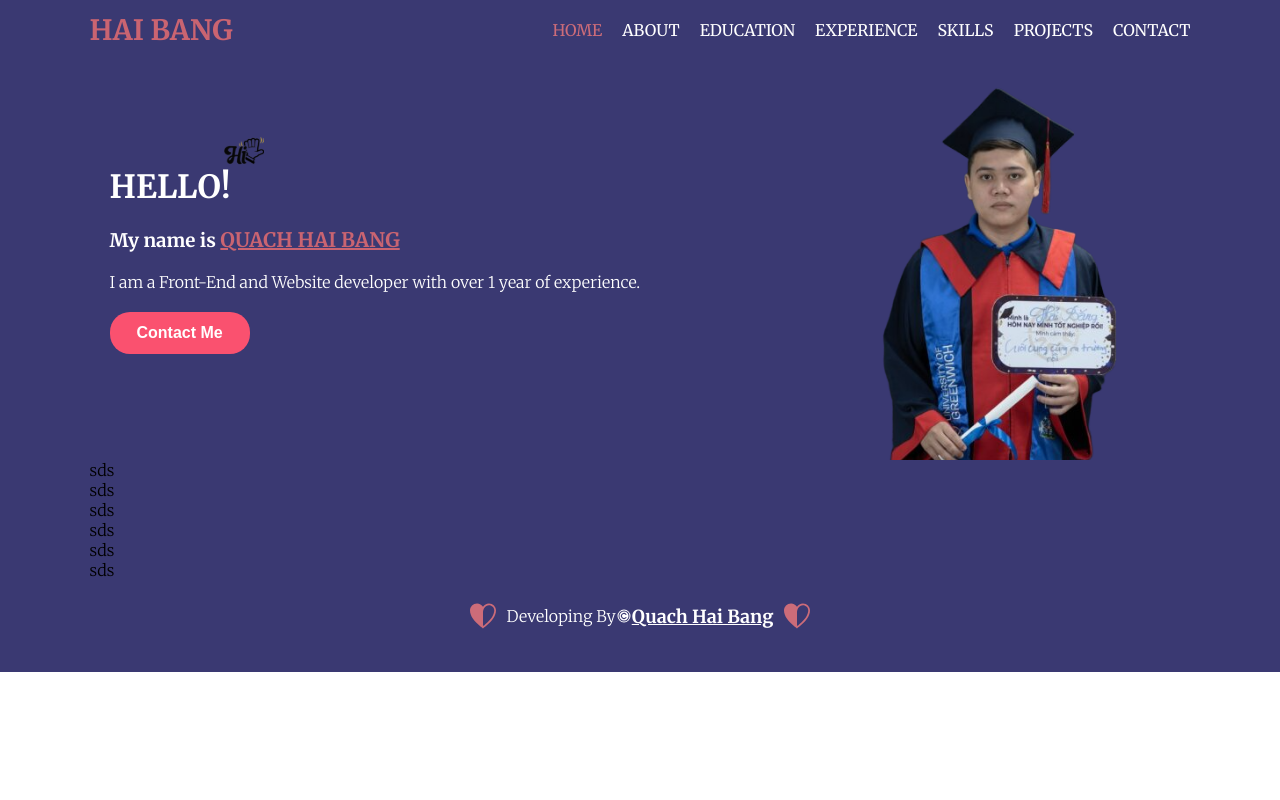
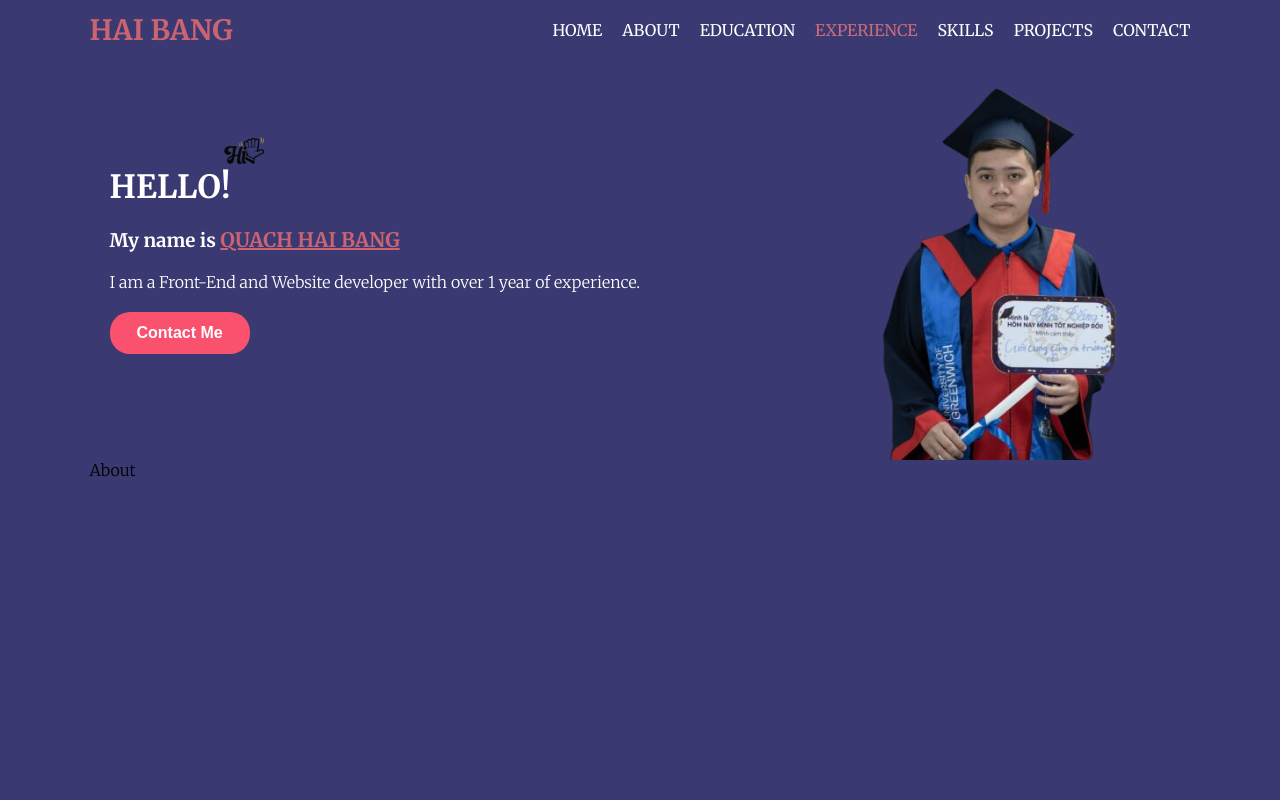
Before and after one commit to bangqh123/portfolio, a React (Vite) app: page / in a window 1280 px wide. Shown: the top 800 px of the page. Built offline with nearby package versions, Linux system fonts and the light colour scheme.

Commit message:
create section

```diff
--- /dev/null
+++ b/src/pages/home/sections/Abouts/About.scss
@@ -0,0 +1,4 @@
+.about {
+    width: 100%;
+    height: 500px;
+}
--- a/src/pages/home/sections/Abouts/About.tsx
+++ b/src/pages/home/sections/Abouts/About.tsx
@@ -1,7 +1,9 @@
+import './About.scss'
+
 const About = () => {
     return (
-        <div>
-          sds
+        <div id="about" className="about">
+          About
         </div>
       );
 }
--- /dev/null
+++ b/src/pages/home/sections/Contacts/Contact.scss
@@ -0,0 +1,4 @@
+.contact {
+    width: 100%;
+    height: 500px;
+}
--- a/src/pages/home/sections/Contacts/Contact.tsx
+++ b/src/pages/home/sections/Contacts/Contact.tsx
@@ -1,7 +1,9 @@
+import './Contact.scss'
+
 const Contact = () => {
     return (
-        <div>
-          sds
+        <div id="contact" className="contact">
+          Contact
         </div>
       );
 }
--- /dev/null
+++ b/src/pages/home/sections/Educations/Education.scss
@@ -0,0 +1,4 @@
+.education {
+    width: 100%;
+    height: 500px;
+}
--- a/src/pages/home/sections/Educations/Education.tsx
+++ b/src/pages/home/sections/Educations/Education.tsx
@@ -1,7 +1,9 @@
+import './Education.scss'
+
 const Education = () => {
     return (
-        <div>
-          sds
+        <div id="education" className="education">
+          Education
         </div>
       );
 }
--- /dev/null
+++ b/src/pages/home/sections/Experiences/Experience.scss
@@ -0,0 +1,4 @@
+.experience {
+    width: 100%;
+    height: 500px;
+}
--- a/src/pages/home/sections/Experiences/Experience.tsx
+++ b/src/pages/home/sections/Experiences/Experience.tsx
@@ -1,9 +1,9 @@
-
+import './Experience.scss'
 
 const Experience = () => {
     return (
-        <div>
-          sds
+        <div id="experience" className="experience">
+          Experience
         </div>
       );
 }
--- /dev/null
+++ b/src/pages/home/sections/Projects/Project.scss
@@ -0,0 +1,4 @@
+.project {
+    width: 100%;
+    height: 500px;
+}
--- a/src/pages/home/sections/Projects/Project.tsx
+++ b/src/pages/home/sections/Projects/Project.tsx
@@ -1,7 +1,9 @@
+import './Project.scss'
+
 const Project = () => {
     return (
-        <div>
-          sds
+        <div id="project" className="project">
+          Project
         </div>
       );
 }
--- /dev/null
+++ b/src/pages/home/sections/Skill/Skill.scss
@@ -0,0 +1,4 @@
+.skill {
+    width: 100%;
+    height: 500px;
+}
--- a/src/pages/home/sections/Skill/Skill.tsx
+++ b/src/pages/home/sections/Skill/Skill.tsx
@@ -1,7 +1,9 @@
+import './Skill.scss'
+
 const Skill = () => {
     return (
-        <div>
-          sds
+        <div id="skill" className="skill">
+          Skill
         </div>
       );
 }
```
